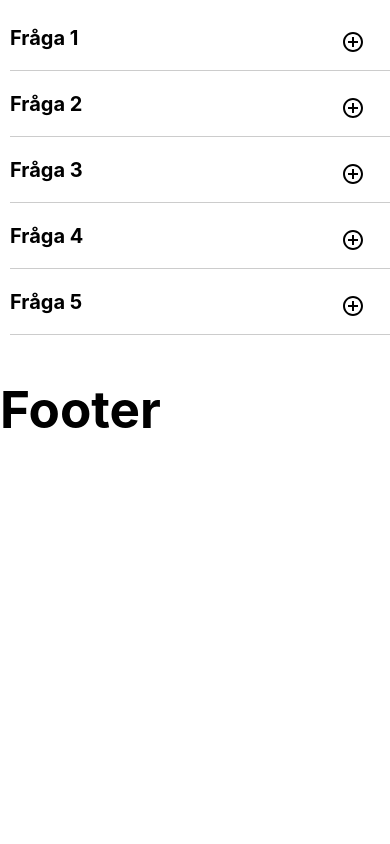
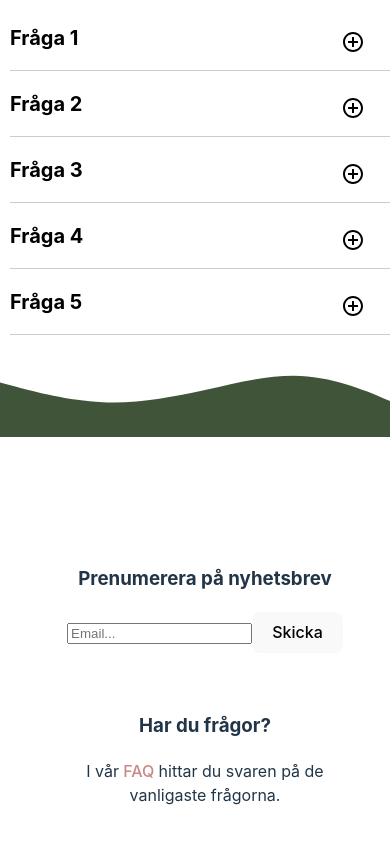
Before and after one commit to RikkeKristiansen98/techrebels, a React (Vite) app in the folder tr-theme/frontend/: page /faq in a window 390 px wide. Shown: the part 646-1490 px from the top of the page. Before the commit the page ends 1117 px from the top, so only its background shows below. Built offline with nearby package versions, Linux system fonts and the light colour scheme; no server answers.

Commit message:
påbörjat footer, väntar rätt bild

```diff
--- a/tr-theme/frontend/src/components/Footer.jsx
+++ b/tr-theme/frontend/src/components/Footer.jsx
@@ -1,8 +1,33 @@
-import '../styles/footer.css'
-export const Footer = () => {
-    return (
- <h1 className='footer-title'>Footer</h1>
-    );
+import React from "react";
+import '../styles/footer.css';
+import { NavLink } from 'react-router-dom';
+
+/* tillfällig footer*/
+const Footer = () => {
+  return (
+    <footer className="footer">
+        <svg xmlns="http://www.w3.org/2000/svg" viewBox="0 0 1440 320">
+  <path fill="#3f5438" fill-opacity="1" d="M0,128L60,144C120,160,240,192,360,197.3C480,203,600,181,720,154.7C840,128,960,96,1080,106.7C1200,117,1320,171,1380,197.3L1440,224L1440,320L1380,320C1320,320,1200,320,1080,320C960,320,840,320,720,320C600,320,480,320,360,320C240,320,120,320,60,320L0,320Z"></path>
+</svg>
+      <div className="footer-content">
+        <div className="newsletter">
+          <h3>Prenumerera på nyhetsbrev</h3>
+          <form>
+            <input type="email" placeholder="Email..." />
+            <button type="submit">Skicka</button>
+          </form>
+        </div>
+        <div className="faq">
+          <h3>Har du frågor?</h3>
+          <p>I vår<NavLink to="/faq" className="link"> FAQ </NavLink>
+          hittar du svaren på de vanligaste frågorna.</p>
+        </div>
+      </div>
+      <div className="footer-bottom">
+        <p>&copy; Tech för alla</p>
+      </div>
+    </footer>
+  );
 };
 
 export default Footer;
--- a/tr-theme/frontend/src/styles/footer.css
+++ b/tr-theme/frontend/src/styles/footer.css
@@ -1,3 +1,76 @@
-.footer-title {
-    color: black; /* for visibility */
+
+/* fixar ny när jag får rätt bild till footern */
+
+.footer {
+  background-size: cover;
+  background-position: center;
+  background-repeat: no-repeat;
+  position:relative;
+}
+
+.footer-content {
+  display: flex;
+  justify-content: space-between;
+  position: relative;
+}
+
+
+.footer-bottom {
+  text-align: center;
+  margin-top: 200px;
+  font-size: 14px;
+  z-index: 1;
+}
+
+@media (max-width: 768px) {
+  .footer-content {
+    flex-direction: column;
+    padding: 20px;
+    gap: 20px;
   }
+  .newsletter form {
+    flex-direction: column;
+    gap: 10px;
+  }
+}
+
+
+footer svg {
+  position: absolute;
+  width: 100%;
+}
+
+.link {
+  color: #ca8787;
+  text-decoration: none;
+}
+
+.link:hover {
+  color: #ffffff;
+  text-decoration: none;
+}
+
+.footer-content {
+  z-index: 2;
+  display: flex;
+  justify-content: space-between;
+  padding: 50px;
+  padding-top: 200px;
+  gap: 40px;
+}
+
+.newsletter, .faq {
+  flex: 1;
+  text-align: center;
+  z-index: 2;
+}
+
+.footer-bottom {
+  text-align: center;
+  margin-top: 20px;
+  font-size: 14px;
+  color: white;
+  z-index: 2;
+}
+
+/* kom ihåg fixa responsiv mobil anpassad
```
Also changed, not shown: tr-theme/frontend/src/img/footerwave.png (added), tr-theme/frontend/src/img/wave-haikei.png (added).
